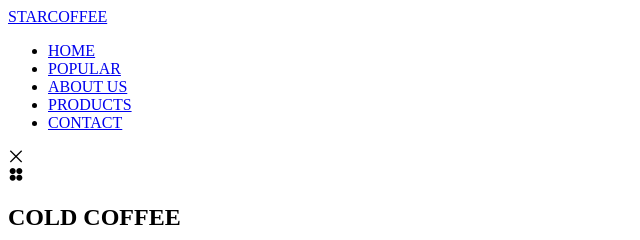
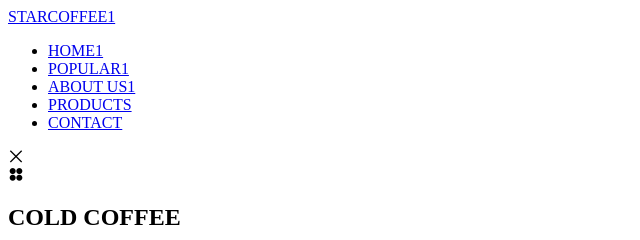
Before and after one commit to orxanmuradov/coffewebsite, a plain HTML site: page Coffe Website/asset/index.html in a window 1280 px wide. Shown: the top 240 px of the page, 0-640 px from the left. Drawn offline with nearby package versions, Linux system fonts and the light colour scheme; files whose address does not match are found by name.

Commit message:
deyisiklik1

```diff
--- a/Coffe Website/asset/index.html
+++ b/Coffe Website/asset/index.html
@@ -22,19 +22,19 @@
   <!-- ===========================HEADER============================= -->
    <header class="header" id="header">
     <nav class="nav container">
-      <a href="#" class="nav__logo">STARCOFFEE</a>
+      <a href="#" class="nav__logo">STARCOFFEE1</a>
       <div class="nav__menu" id="nav-menu">
         <ul class="nav__list">
           <li>
-            <a href="#home" class="nav__link">HOME</a>
+            <a href="#home" class="nav__link">HOME1</a>
           </li>
 
           <li>
-            <a href="#popular" class="nav__link">POPULAR</a>
+            <a href="#popular" class="nav__link">POPULAR1</a>
           </li>
 
           <li>
-            <a href="#about" class="nav__link">ABOUT US</a>
+            <a href="#about" class="nav__link">ABOUT US1</a>
           </li>
           <li>
 
```
